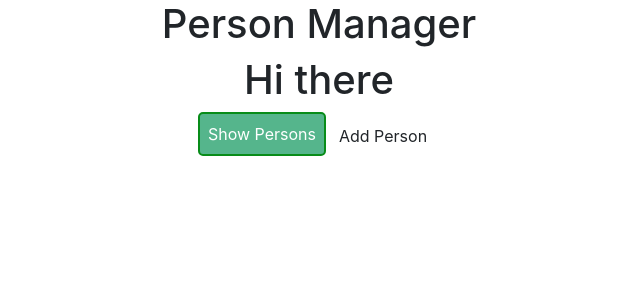
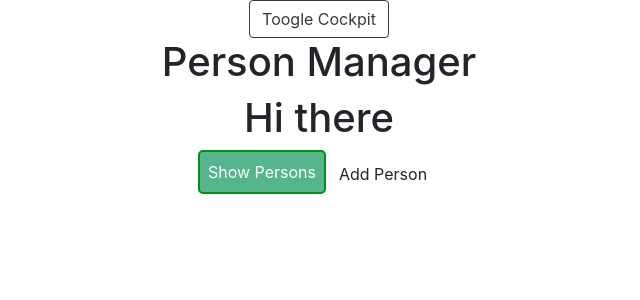
Before and after one commit to AndreasBuc/ReactTutorial, a React app in the folder react-complete-guide/: page / in a window 1280 px wide. Shown: the top 300 px of the page, without its empty margins (321-961 px from the left). Built offline with nearby package versions, Linux system fonts and the light colour scheme.

Commit message:
cleanup with liffecycle hooks

```diff
--- a/react-complete-guide/src/components/Cockpit/Cockpit.js
+++ b/react-complete-guide/src/components/Cockpit/Cockpit.js
@@ -4,11 +4,17 @@ import classes from './Cockpit.module.css'
 const Cockpick = (props) => {
   useEffect(()=> {
     console.log('[Cockpit.js] useEffect')
+    return () => {
+      console.log('[Cockpit.js] cleanup work in useEffect')
+    }
   }, []);
   // With an empty Array, this useEffect will only run once on creation!!
 
   useEffect(()=>{
-    console.log('[Cockpit.js] useEffect more then once')
+    console.log('[Cockpit.js] useEffect more then once');
+    return () => {
+      console.log('[Cockpit.js] cleanup work in 2nd useEffect')
+    }
   })
 
   const assignedclasses = [];
--- a/react-complete-guide/src/components/Persons/Persons.js
+++ b/react-complete-guide/src/components/Persons/Persons.js
@@ -16,6 +16,10 @@ class Persons extends Component {
   getSnapshotBeforeUpdate(preProps, prevState) {
     console.log('[Persons.js] getSnapshotBeforeUpdate')
     return null;
+  }
+
+  componentWillUnmount() {
+    console.log('[Persons.js] componentWillUnmount')
   }
 
   render() {
--- a/react-complete-guide/src/containers/App.js
+++ b/react-complete-guide/src/containers/App.js
@@ -17,6 +17,7 @@ class App extends Component {
       {id: 4, name: 'Tom', age: 34},
   ],
   showPersons: false,
+  showCockpit: true,
   }
 
   static getDerivedStateFromProps(props, state) {
@@ -67,8 +68,9 @@ class App extends Component {
           ></Persons>
       );
     }
-
-    let cockpit = (
+    let cockpit = null;
+    if(this.state.showCockpit) {
+      cockpit = (
         <Cockpit
           persons={this.state.persons}
           showPersons = {this.state.showPersons}
@@ -78,9 +80,19 @@ class App extends Component {
           >
         </Cockpit>
       )
+    }
+
 
     return (
       <div className="App">
+        <button
+          className="btn btn-outline-dark"
+          onClick={
+            () => this.setState({showCockpit: !this.state.showCockpit})
+          }
+          >
+          Toogle Cockpit
+        </button>
         {cockpit}
         {persons}
       </div>
```
Lines whose indentation alone changed are shown as unchanged.
